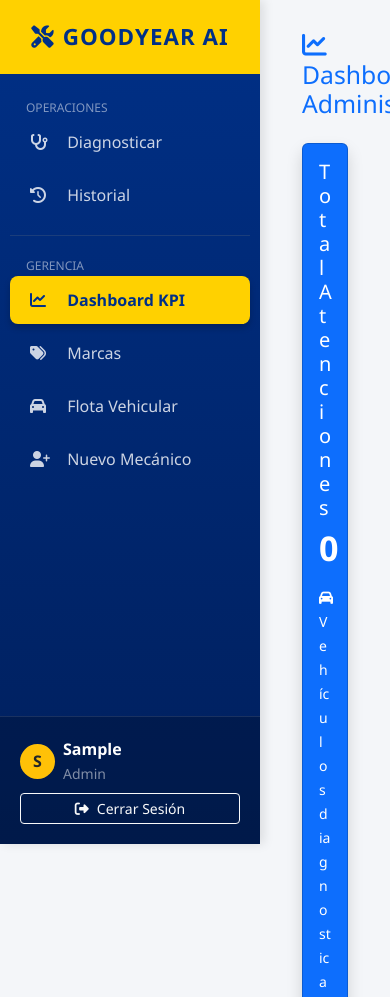
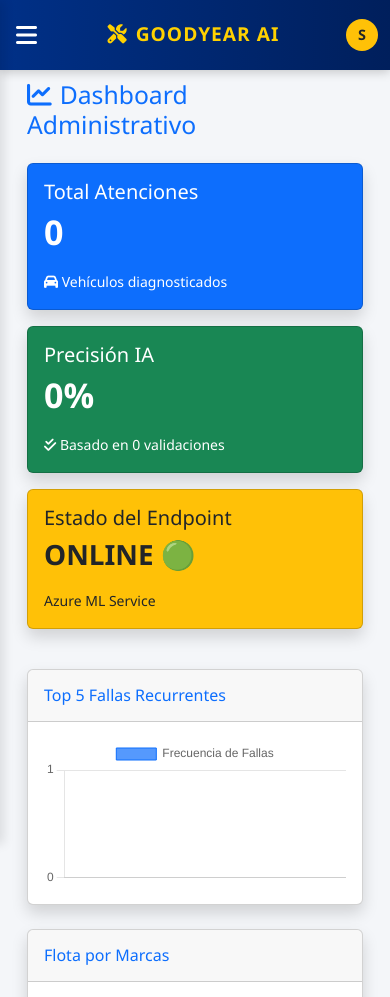
Before and after one commit to RaulMF11/sistema-web--taller, a Django app: page /dashboard/ in a window 390 px wide; the page is wider, and only the part inside the window is pictured. Shown: the top 997 px of that part. Run offline with Django 5.2, Linux system fonts and the light colour scheme; the visitor is signed in with stand-in values (Sample User, id 1); data that the repository does not hold is empty.

Commit message:
Mejorar el diseño del sidebar y agregar navbar móvil con funcionalidad de toggle

```diff
--- a/templates/base.html
+++ b/templates/base.html
@@ -9,27 +9,34 @@
     <link rel="stylesheet" href="https://cdnjs.cloudflare.com/ajax/libs/font-awesome/6.4.0/css/all.min.css">
 
     <style>
+        :root {
+            --goodyear-blue: #003087;
+            --goodyear-blue-dark: #001f5c;
+            --goodyear-yellow: #ffd100;
+        }
         body { background-color: #f4f6f9; font-family: 'Segoe UI', Tahoma, Geneva, Verdana, sans-serif; }
 
-        /* --- ESTILOS DEL SIDEBAR --- */
+        /* --- ESTILOS DEL SIDEBAR (Escritorio) --- */
         .sidebar {
             height: 100vh;
             width: 260px;
             position: fixed;
             top: 0;
             left: 0;
-            background: linear-gradient(180deg, #003087 0%, #001f5c 100%); /* Azul Goodyear profundo */
+            background: linear-gradient(180deg, var(--goodyear-blue) 0%, var(--goodyear-blue-dark) 100%);
             padding-top: 0;
             color: white;
-            z-index: 1000;
+            z-index: 1050;
             box-shadow: 4px 0 10px rgba(0,0,0,0.1);
+            transition: transform 0.3s ease-in-out;
+            overflow-y: auto;
         }
 
         .sidebar-header {
-            background-color: #ffd100; /* Amarillo Goodyear */
+            background-color: var(--goodyear-yellow);
             padding: 20px;
             text-align: center;
-            color: #003087;
+            color: var(--goodyear-blue);
             font-weight: 800;
             font-size: 1.4rem;
             letter-spacing: 1px;
@@ -37,6 +44,7 @@
 
         .sidebar-menu {
             padding: 20px 10px;
+            padding-bottom: 100px;
         }
 
         .sidebar a {
@@ -52,47 +60,104 @@
 
         .sidebar a:hover {
             background-color: rgba(255, 255, 255, 0.1);
-            color: #ffd100;
+            color: var(--goodyear-yellow);
             transform: translateX(5px);
         }
 
-        /* Clase para resaltar la página actual */
         .sidebar a.active {
-            background-color: #ffd100;
-            color: #003087;
+            background-color: var(--goodyear-yellow);
+            color: var(--goodyear-blue);
             font-weight: bold;
             box-shadow: 0 4px 6px rgba(0,0,0,0.2);
         }
 
         .user-panel {
-            position: absolute;
+            position: fixed;
             bottom: 0;
-            width: 100%;
+            left: 0;
+            width: 260px;
             padding: 20px;
-            background-color: rgba(0,0,0,0.2);
+            background: linear-gradient(0deg, var(--goodyear-blue-dark) 0%, rgba(0,31,92,0.9) 100%);
             border-top: 1px solid rgba(255,255,255,0.1);
+            z-index: 1060;
+            transition: transform 0.3s ease-in-out;
         }
 
         /* --- CONTENIDO PRINCIPAL --- */
         .main-content {
-            margin-left: 260px; /* Deja espacio para el sidebar */
+            margin-left: 260px;
             padding: 30px;
             min-height: 100vh;
+            transition: margin-left 0.3s ease-in-out;
         }
 
-        /* AJUSTE LOGIN (Sin Sidebar) */
-        .no-sidebar-content {
-            margin-left: 0;
-            padding: 0;
+        .no-sidebar-content { margin-left: 0; padding: 0; }
+
+        /* --- OVERLAY PARA MÓVILES --- */
+        .sidebar-overlay {
+            position: fixed;
+            top: 0; left: 0; width: 100vw; height: 100vh;
+            background-color: rgba(0, 0, 0, 0.5);
+            z-index: 1040;
+            display: none; opacity: 0;
+            transition: opacity 0.3s ease-in-out;
+        }
+        .sidebar-overlay.show { display: block; opacity: 1; }
+
+        /* --- NUEVO: NAVBAR MÓVIL ESTILO GOODYEAR --- */
+        .mobile-navbar {
+            background: linear-gradient(90deg, var(--goodyear-blue) 0%, var(--goodyear-blue-dark) 100%);
+            box-shadow: 0 2px 10px rgba(0,0,0,0.2);
+            padding-top: 0.8rem;
+            padding-bottom: 0.8rem;
+        }
+        .mobile-brand {
+            color: var(--goodyear-yellow);
+            font-weight: 800;
+            letter-spacing: 1px;
+            font-size: 1.2rem;
+            text-decoration: none;
+        }
+
+        /* --- MEDIA QUERIES (RESPONSIVIDAD) --- */
+        @media (max-width: 991.98px) {
+            .sidebar, .user-panel { transform: translateX(-100%); }
+            .sidebar.show, .sidebar.show .user-panel { transform: translateX(0); }
+
+            .main-content {
+                margin-left: 0;
+                padding: 15px;
+                /* IMPORTANTE: Espacio superior para que la navbar fija no tape el contenido */
+                padding-top: 80px;
+            }
         }
     </style>
 </head>
 <body>
 
     {% if user.is_authenticated %}
-        <div class="sidebar">
+
+        <nav class="navbar fixed-top mobile-navbar d-lg-none">
+            <div class="container-fluid">
+                <button class="btn text-white border-0 p-1" id="sidebarToggle" style="font-size: 1.5rem;">
+                    <i class="fas fa-bars"></i>
+                </button>
+
+                <a href="#" class="mobile-brand mx-auto">
+                    <i class="fas fa-tools me-2"></i>GOODYEAR AI
+                </a>
+
+                <div class="bg-warning rounded-circle d-flex justify-content-center align-items-center text-dark fw-bold" style="width: 32px; height: 32px; font-size: 0.9rem;">
+                    {{ user.username|slice:":1"|upper }}
+                </div>
+            </div>
+        </nav>
+
+        <div class="sidebar-overlay" id="sidebarOverlay"></div>
+
+        <div class="sidebar" id="sidebar">
             <div class="sidebar-header">
-                <i class="fas fa-tools me-2"></i>GOODYEAR AI
+               <i class="fas fa-tools me-2"></i>GOODYEAR AI
             </div>
 
             <div class="sidebar-menu">
@@ -114,7 +179,6 @@
                 {% if user.is_superuser %}
                     <hr class="border-secondary my-3">
                     <small class="text-uppercase text-white-50 ms-3" style="font-size: 0.75rem;">Gerencia</small>
-
                     <a href="{% url 'dashboard' %}" class="{% if '/dashboard/' in request.path %}active{% endif %}">
                         <i class="fas fa-chart-line me-2" style="width:25px;"></i> Dashboard KPI
                     </a>
@@ -169,6 +233,41 @@
     {% endif %}
 
     <script src="https://cdn.jsdelivr.net/npm/bootstrap@5.3.0/dist/js/bootstrap.bundle.min.js"></script>
+
+    <script>
+        document.addEventListener("DOMContentLoaded", function() {
+            const sidebar = document.getElementById('sidebar');
+            const overlay = document.getElementById('sidebarOverlay');
+            // Ahora el botón toggle está dentro del navbar
+            const toggleBtn = document.getElementById('sidebarToggle');
+
+            function toggleMenu() {
+                sidebar.classList.toggle('show');
+                if (sidebar.classList.contains('show')) {
+                    overlay.style.display = 'block';
+                    setTimeout(() => overlay.classList.add('show'), 10);
+                } else {
+                    overlay.classList.remove('show');
+                    setTimeout(() => overlay.style.display = 'none', 300);
+                }
+            }
+
+            if(toggleBtn) {
+                toggleBtn.addEventListener('click', function(e) {
+                    e.stopPropagation();
+                    toggleMenu();
+                });
+            }
+
+            if(overlay) {
+                overlay.addEventListener('click', function() {
+                    if (sidebar.classList.contains('show')) {
+                        toggleMenu();
+                    }
+                });
+            }
+        });
+    </script>
     {% block scripts %}{% endblock %}
 </body>
 </html>
```
